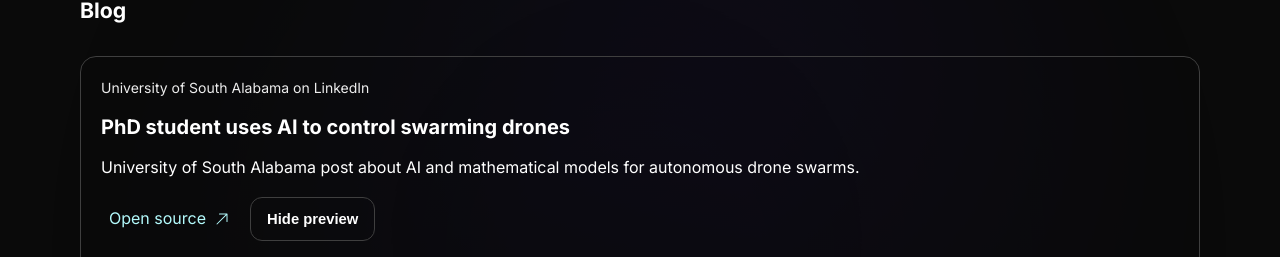
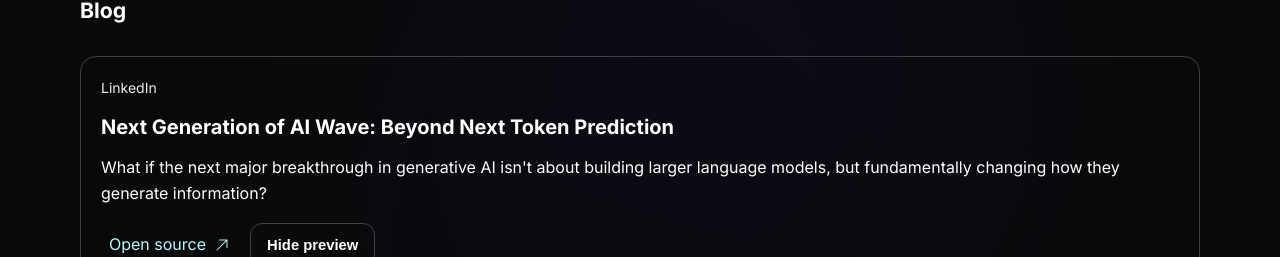
Before and after one commit to kolithawarnakulasooriya/kolithawarnakulasooriya.github.io, a Next.js app: page /blog in a window 1280 px wide. Shown: the part 147-404 px from the top of the page. Built offline with nearby package versions, Linux system fonts and the light colour scheme; no server answers; grey boxes are pictures that could not be loaded.

Commit message:
Update blog source attribution for AI article

```diff
--- a/src/app/blog/sources.ts
+++ b/src/app/blog/sources.ts
@@ -11,9 +11,18 @@ export interface BlogSource {
 
 export const blogSources: readonly BlogSource[] = [
     {
+        id: 'Next Generation of AI Wave',
+        title: 'Next Generation of AI Wave: Beyond Next Token Prediction',
+        attribution: 'LinkedIn',
+        summary: 'What if the next major breakthrough in generative AI isn\'t about building larger language models, but fundamentally changing how they generate information?',
+        sourceUrl: 'https://www.linkedin.com/pulse/next-generation-ai-wave-beyond-token-prediction-warnakulasooriya-1rave/',
+        previewUrl: 'https://www.linkedin.com/pulse/next-generation-ai-wave-beyond-token-prediction-warnakulasooriya-1rave/',
+        previewKind: 'page',
+    },
+    {
         id: 'ai-swarming-drones',
         title: 'PhD student uses AI to control swarming drones',
-        attribution: 'University of South Alabama on LinkedIn',
+        attribution: 'University of South Alabama',
         summary: 'University of South Alabama post about AI and mathematical models for autonomous drone swarms.',
         sourceUrl: 'https://www.linkedin.com/feed/update/urn:li:activity:7316119387797639168',
         previewUrl: 'https://www.linkedin.com/embed/feed/update/urn:li:share:7316119386677805060?collapsed=1',
```
